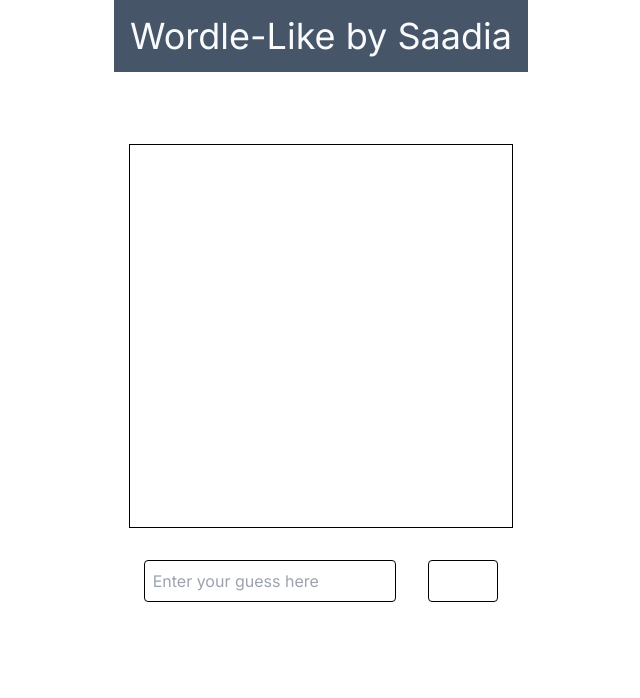
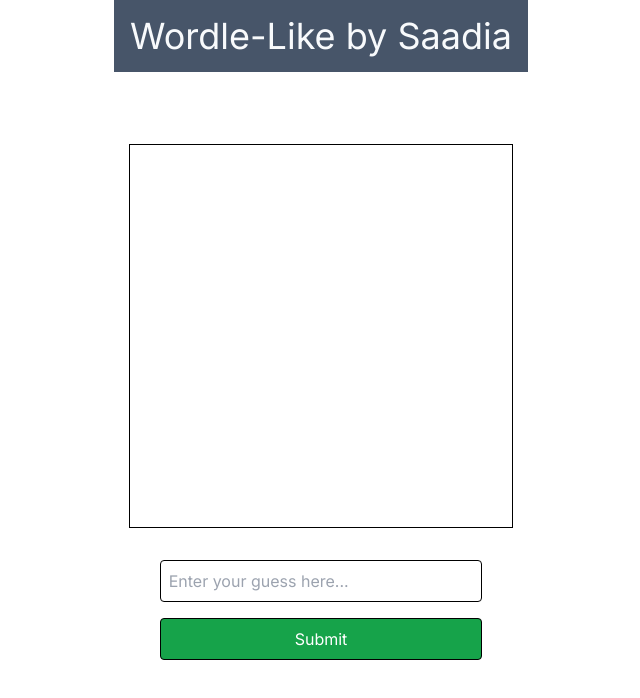
Before and after one commit to DevSaadia/wordle-like, a Next.js app: page / in a window 1280 px wide. Shown: the top 698 px of the page, without its empty margins (319-959 px from the left). Built offline with nearby package versions, Linux system fonts and the light colour scheme.

Commit message:
fix: minor style changes

```diff
--- a/app/components/Wordle.tsx
+++ b/app/components/Wordle.tsx
@@ -19,6 +19,8 @@
     const maxGuesses = 6;
 
     const checkGuess = (): void => {
+
+
         if (guessedWords.includes(guessedWord)) {
             alert('You already guessed this word');
             return;
@@ -43,7 +45,7 @@
             setWinStatus(true);
         }
 
-
+        setGuessedWord('');
     }
 
 
@@ -53,8 +55,8 @@
             <br />
             {guessCount == 1 && <><p>Type in a 5 letter word and press enter to play</p><br /></>}
 
-            <div className='flex-col flex items-center justify-center w-1/2'>
-                <div className='w-96 h-96 border items-center flex-col flex border-black'>
+            <div className='flex-col flex items-center justify-center w-1/2 '>
+                <div className='w-96 h-96 border items-center flex-col flex border-black pt-2'>
                     {guessedWords.map((guess: string, index: React.Key | null | undefined) => (<Guess key={index} correctWord={word} guess={guess} id={0} />))}
                 </div >
 
@@ -62,19 +64,19 @@
                 {winStatus ? (<h2>You Win!</h2>) : (gameOver && <p>The word was {word}</p>)}
 
 
-                <div >
+                <div className='' >
                     <input
 
                         id='user-input'
                         type='text'
-                        placeholder='Enter your guess here'
+                        placeholder='Enter your guess here...'
                         value={guessedWord.toUpperCase()}
                         onChange={(e) => setGuessedWord(e.target.value.toUpperCase())}
-                        className='border border-black mt-8 rounded p-2'
+                        className='border border-black mt-8 rounded p-2 w-full'
                     />
                     <button
                         onClick={() => checkGuess()}
-                        className='border border-black mt-4 rounded ml-8 p-2 disabled:bg-slate-400'
+                        className='border border-black mt-4 rounded p-2 w-full text-white bg-green-600 hover:bg-green-800 disabled:bg-slate-400'
                         disabled={gameOver}
 
                     >
```
